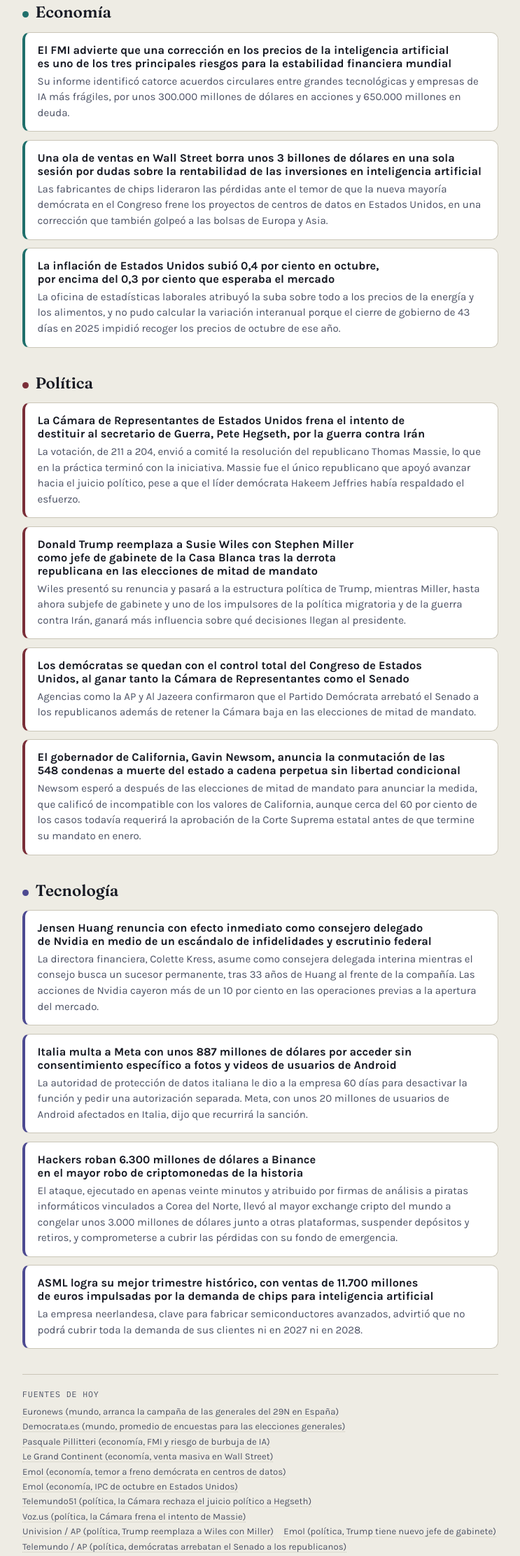
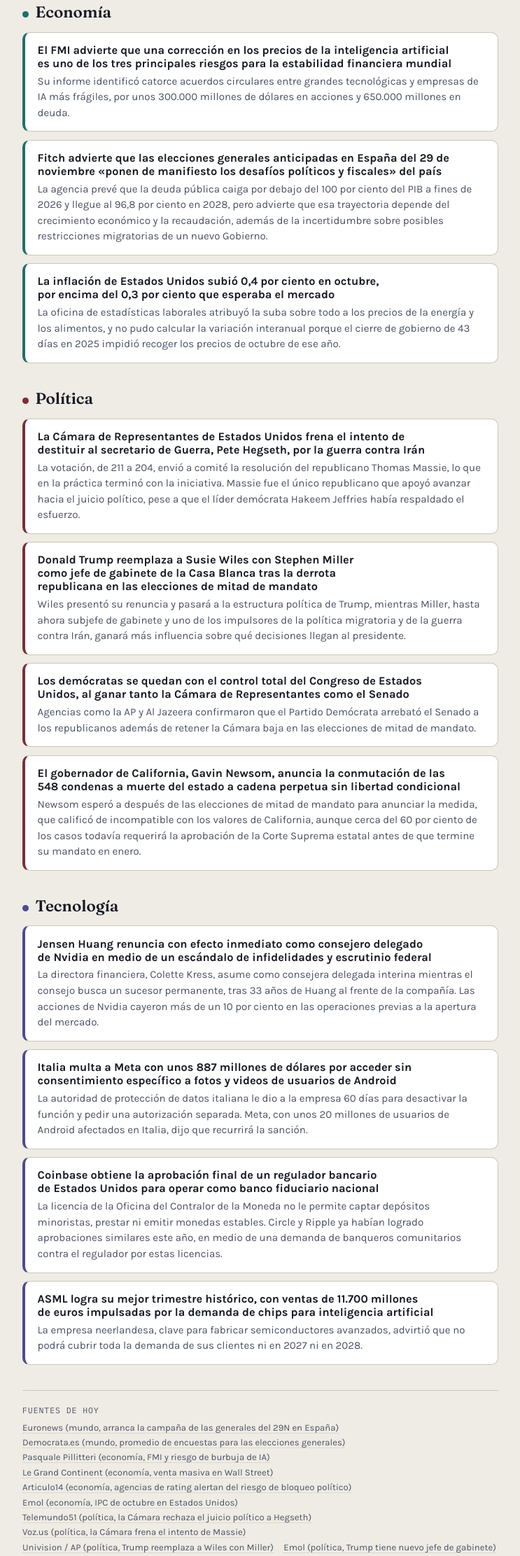
Before and after one commit to JuaniOrbez/RenderBroker, a plain HTML site: page daily-news-agent/template.html in a window 1280 px wide. Shown: the part 577-2800 px from the top of the page at 70% size, without its empty margins (268-1011 px from the left). Drawn offline with Linux system fonts and the light colour scheme.

Commit message:
Actualiza noticias-hoy.md — jueves 19 de noviembre de 2026
Economía: se añade la advertencia de Fitch sobre los riesgos
fiscales y políticos de las elecciones españolas, en sustitución
de la ya antigua venta masiva en Wall Street.

Tecnología: se añade la aprobación bancaria final de Coinbase por
parte de la OCC, en sustitución del ya antiguo hackeo a Binance.

Mundo y Política: sin cobertura nueva verificable hoy, se mantiene
el contenido de la última edición confirmada.

Co-Authored-By: Claude Sonnet 5 <noreply@anthropic.com>
Claude-Session: https://claude.ai/code/session_017SrQdf2pUxuo1w8SkhtdFf

```diff
--- a/daily-news-agent/template.html
+++ b/daily-news-agent/template.html
@@ -337,7 +337,7 @@
 <script>
   // ---- Contenido del día: editar esta sección para actualizar el boletín ----
   var NEWS = {
-    date: "miércoles 18 de noviembre de 2026",
+    date: "jueves 19 de noviembre de 2026",
     sections: [
       {
         id: "mundo",
@@ -358,8 +358,8 @@
             body: "Su informe identificó catorce acuerdos circulares entre grandes tecnológicas y empresas de IA más frágiles, por unos 300.000 millones de dólares en acciones y 650.000 millones en deuda."
           },
           {
-            headline: "Una ola de ventas en Wall Street borra unos 3 billones de dólares en una sola sesión por dudas sobre la rentabilidad de las inversiones en inteligencia artificial",
-            body: "Las fabricantes de chips lideraron las pérdidas ante el temor de que la nueva mayoría demócrata en el Congreso frene los proyectos de centros de datos en Estados Unidos, en una corrección que también golpeó a las bolsas de Europa y Asia."
+            headline: "Fitch advierte que las elecciones generales anticipadas en España del 29 de noviembre «ponen de manifiesto los desafíos políticos y fiscales» del país",
+            body: "La agencia prevé que la deuda pública caiga por debajo del 100 por ciento del PIB a fines de 2026 y llegue al 96,8 por ciento en 2028, pero advierte que esa trayectoria depende del crecimiento económico y la recaudación, además de la incertidumbre sobre posibles restricciones migratorias de un nuevo Gobierno."
           },
           {
             headline: "La inflación de Estados Unidos subió 0,4 por ciento en octubre, por encima del 0,3 por ciento que esperaba el mercado",
@@ -402,8 +402,8 @@
             body: "La autoridad de protección de datos italiana le dio a la empresa 60 días para desactivar la función y pedir una autorización separada. Meta, con unos 20 millones de usuarios de Android afectados en Italia, dijo que recurrirá la sanción."
           },
           {
-            headline: "Hackers roban 6.300 millones de dólares a Binance en el mayor robo de criptomonedas de la historia",
-            body: "El ataque, ejecutado en apenas veinte minutos y atribuido por firmas de análisis a piratas informáticos vinculados a Corea del Norte, llevó al mayor exchange cripto del mundo a congelar unos 3.000 millones de dólares junto a otras plataformas, suspender depósitos y retiros, y comprometerse a cubrir las pérdidas con su fondo de emergencia."
+            headline: "Coinbase obtiene la aprobación final de un regulador bancario de Estados Unidos para operar como banco fiduciario nacional",
+            body: "La licencia de la Oficina del Contralor de la Moneda no le permite captar depósitos minoristas, prestar ni emitir monedas estables. Circle y Ripple ya habían logrado aprobaciones similares este año, en medio de una demanda de banqueros comunitarios contra el regulador por estas licencias."
           },
           {
             headline: "ASML logra su mejor trimestre histórico, con ventas de 11.700 millones de euros impulsadas por la demanda de chips para inteligencia artificial",
@@ -417,13 +417,15 @@
       { name: "Democrata.es (mundo, promedio de encuestas para las elecciones generales)", url: "https://www.democrata.es/encuestas/elecciones-generales/promedio-encuestas-elecciones-generales-adelanto-electoral-2026/" },
       { name: "Pasquale Pillitteri (economía, FMI y riesgo de burbuja de IA)", url: "https://pasqualepillitteri.it/es/news/24794/burbuja-ia-fmi-avisa-650000-millones-deuda-nasdaq-cae" },
       { name: "Le Grand Continent (economía, venta masiva en Wall Street)", url: "https://legrandcontinent.eu/es/?p=117674" },
-      { name: "Emol (economía, temor a freno demócrata en centros de datos)", url: "https://www.emol.com/noticias/Economia/2026/11/05/1216224/acciones-tecnologicas-wall-street.html" },
+      { name: "Articulo14 (economía, agencias de rating alertan del riesgo de bloqueo político)", url: "https://www.articulo14.es/economia/las-agencias-de-rating-alertan-del-riesgo-de-bloqueo-politico-y-freno-a-la-inmigracion-tras-las-elecciones-20261115.html" },
       { name: "Emol (economía, IPC de octubre en Estados Unidos)", url: "https://www.emol.com/noticias/Economia/2026/11/10/1216665/eeuu-ipc-inflacion-tasas-fed.html" },
       { name: "Telemundo51 (política, la Cámara rechaza el juicio político a Hegseth)", url: "https://www.telemundo51.com/noticias/eeuu/camara-representantes-rechaza-juicio-politico-pete-hegseth/2847094/" },
       { name: "Voz.us (política, la Cámara frena el intento de Massie)", url: "https://voz.us/es/politica/261111/1000479/la-camara-frena-el-intento-de-thomas-massie-de-destituir-a-hegseth-por-la-guerra-de-iran-y.html" },
       { name: "Univision / AP (política, Trump reemplaza a Wiles con Miller)", url: "https://www.univision.com/noticias/politica/donald-trump-reemplaza-a-susie-wiles-con-stephen-miller-como-jefe-de-gabinete-de-la-casa-blanca-tras-la-derrota-del-partido-republicano" },
       { name: "Emol (política, Trump tiene nuevo jefe de gabinete)", url: "https://www.emol.com/noticias/Internacional/2026/11/06/1216380/trump-nuevo-jefe-gabinete-miller.html" },
       { name: "Telemundo / AP (política, demócratas arrebatan el Senado a los republicanos)", url: "https://www.telemundo.com/noticias/noticias-telemundo/elecciones-estados-unidos-2026/los-democratas-arrebatan-el-senado-a-los-republicanos-y-sacuden-el-pod-rcna607372" },
+      { name: "American Banker (tecnología, Coinbase obtiene la aprobación final de la OCC)", url: "https://www.americanbanker.com/news/coinbase-gets-final-occ-charter-approval" },
+      { name: "iProUP (tecnología, Coinbase National Trust Company)", url: "https://www.iproup.com/economia-digital/73008-coinbase-banco-fiduciario-aprobacion-final-occ-estados-unidos-noviembre-2026" },
       { name: "VKTR (tecnología, Jensen Huang renuncia como consejero delegado de Nvidia)", url: "https://www.vktr.com/ai-news/jensen-huang-resigns-as-nvidia-ceo-amid-fbi-scrutiny-and-affair-fallout/" },
       { name: "El Nuevo Día / AP (tecnología, Italia multa a Meta por el acceso a fotos de Android)", url: "https://www.elnuevodia.com/noticias/mundo/notas/italia-impone-multa-de-887-millones-a-meta-por-usar-fotos-y-videos-de-android-en-facebook/" },
       { name: "Al Jazeera (política, demócratas ganan el Senado)", url: "https://aljazeera.com/news/2026/11/4/democratic-party-flips-us-senate-in-2026-midterm-elections" },
```
Also changed, not shown: 1 other file.
